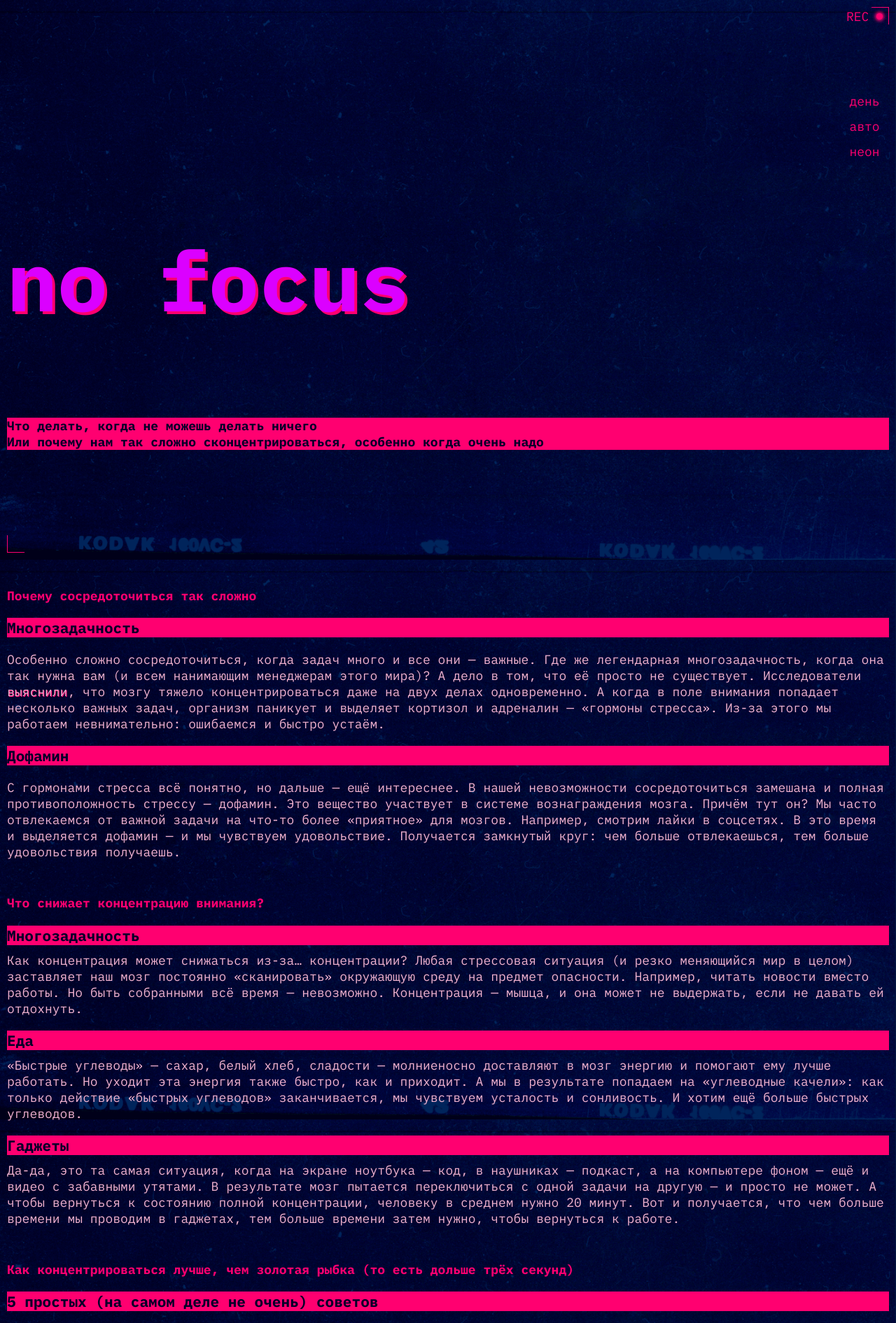
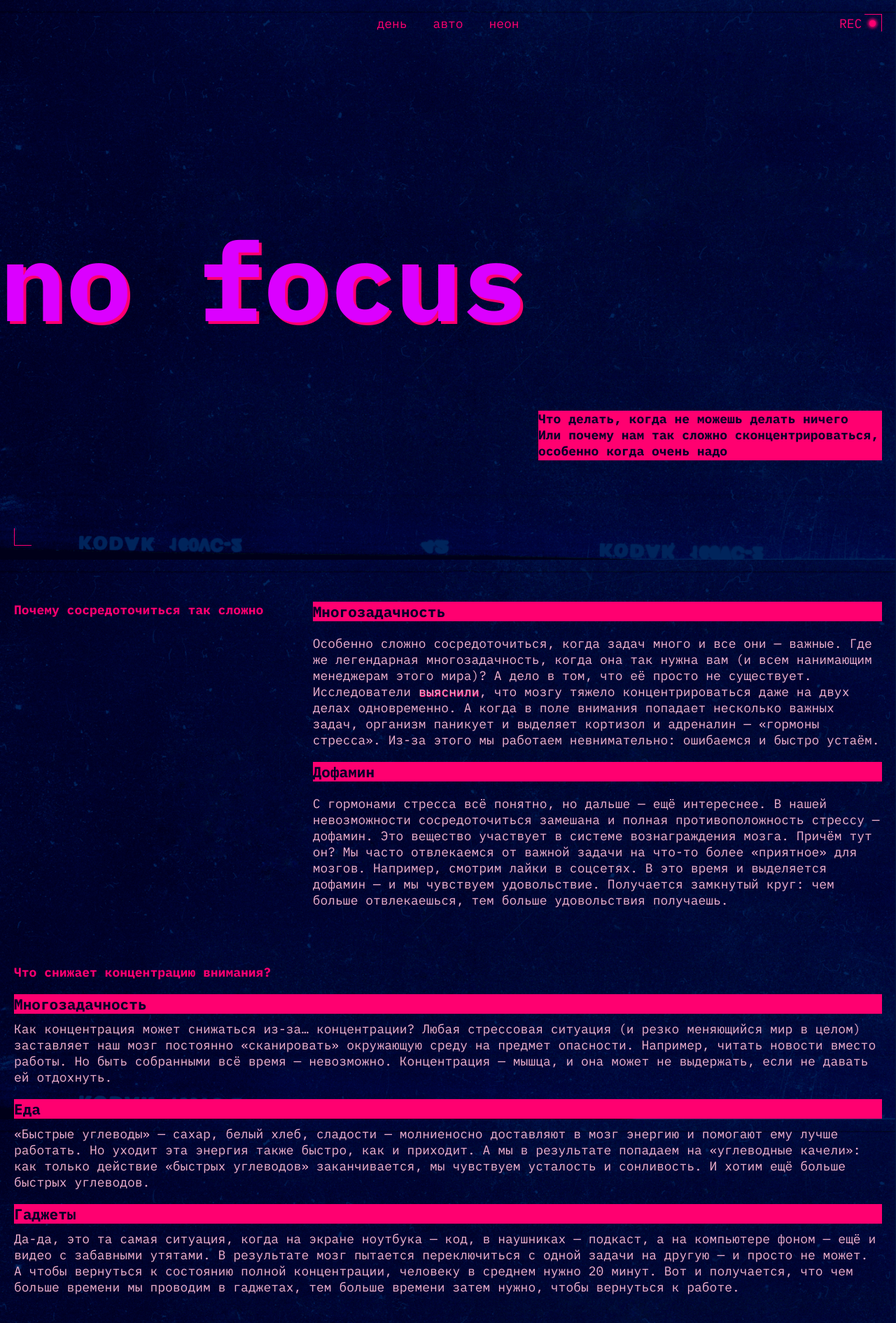
Before and after one commit to alekigsm/slozhno-sosredotochitsya-fd, a plain HTML site: page index.html in a window 1280 px wide. Shown: the top 1891 px of the page at 70% size. Drawn offline with Linux system fonts and the light colour scheme.

Commit message:
что успел вчера

```diff
--- a/index.html
+++ b/index.html
@@ -69,7 +69,7 @@
           Особенно сложно сосредоточиться, когда задач много и все они — важные.
            Где же легендарная многозадачность, когда она так нужна вам
            (и всем нанимающим менеджерам этого мира)? А дело в том, что её просто не существует.
-            Исследователи <a class="text-shadow" href="#">выяснили</a>, что мозгу тяжело концентрироваться даже на двух делах одновременно. А когда в поле внимания попадает несколько важных задач, организм паникует и выделяет кортизол
+            Исследователи <a class="text-shadow" href="https://www.dana.org/article/multicosts-of-multitasking/">выяснили</a>, что мозгу тяжело концентрироваться даже на двух делах одновременно. А когда в поле внимания попадает несколько важных задач, организм паникует и выделяет кортизол
            и адреналин — «гормоны стресса». Из-за этого мы работаем невнимательно: ошибаемся и быстро устаём.
         </p>
         </div>
@@ -89,8 +89,8 @@
       </section>
       <section class="main__section">
         <h2 class="main__title"> Что снижает концентрацию внимания?</h2>
-        <div class="main__section__card-special">
-          <div class="1">
+        <div class="main__section-special">
+          <div class="main__section__card-special">
           <h3 class="title-decor">Многозадачность</h3>
           <p class="main__content__card">
             Как концентрация может снижаться из-за… концентрации? Любая стрессовая ситуация
@@ -100,7 +100,7 @@
             Концентрация — мышца, и она может не выдержать, если не давать ей отдохнуть.
           </p>
         </div>
-        <div class="1">
+        <div class="main__section__card-special">
         <h3 class="title-decor">   Еда  </h3>
         <p class="main__content__card">
           «Быстрые углеводы» — сахар, белый хлеб, сладости — молниеносно
@@ -110,7 +110,7 @@
            «быстрых углеводов» заканчивается, мы чувствуем усталость и сонливость. И хотим ещё больше быстрых углеводов.
         </p>
       </div>
-      <div class="1">
+      <div class="main__section__card-special">
         <h3 class="title-decor"> Гаджеты</h3>
         <p class="main__content__card">
           Да-да, это та самая ситуация, когда на экране ноутбука — код, в наушниках — подкаст,
@@ -147,7 +147,7 @@
               <li class="main__section__card-item">
                 <h4 class="title-decor">Прогуляйтесь</h4>
             <p class="main__content__card">
-              Или даже пробегитесь. Лучше найти парк или лес: один эксперимент показал,
+              Или даже пробегитесь. Лучше найти парк или лес: один эксперимент <a class="text-shadow" href="https://www.sciencedirect.com/science/article/abs/pii/S0272494415000328">показал</a>,
               что созерцание природы повышает концентрацию, в то время как после просмотра
                 городских пейзажей она наоборот понижается. Можно совместить прогулку с
                 физическими упражнениями или бегом — так в мозг поступит ещё больше
@@ -174,7 +174,7 @@
         </div>
       </section>
       <section class="main__section">
-        <div class="main__section__card">
+        <div class="main__section__card main__section__card-special">
         <h3 class="title-decor">А можно в картинках?</h3>
           <div class="main__gallery">
             <img class="item_gallery" loading="lazy" src="./images/sunset.png" alt="свтит солнце">
--- a/styles/style.css
+++ b/styles/style.css
@@ -23,10 +23,10 @@
   inline-size: 100%;
   block-size: 100vh;
   color: var(--accent-color,#FF0070);
-  padding: 10px;
+  padding: var(--paddings, 10px);
 }
 
-.header::before {
+.decorated-zone::before {
   content: '';
   border-inline-end: 1px solid var(--accent-color,#FF0070);
   border-block-start: 1px solid var(--accent-color,#FF0070);
@@ -34,19 +34,19 @@
   inline-size: 25.0px;
   block-size: 25.0px;
   position: absolute;
-  top: 10px;
-  right: 10px;
+  top: var(--paddings, 10px);
+  right: var(--paddings, 10px);
 }
 
-.header::after {
+.decorated-zone::after {
   content: '';
   inline-size: 25.0px;
   block-size: 25.0px;
   border-inline-start: 1px solid var(--accent-color,#FF0070);
   border-block-end: 1px solid var(--accent-color,#FF0070);
   position: absolute;
-  bottom:10px;
-  left: 10px;
+  bottom: var(--paddings, 10px);
+  left: var(--paddings, 10px);
 }
 
 .header__theme-menu {
@@ -71,8 +71,8 @@
   inline-size: 52.0px;
   block-size: 26.0px;
   position: absolute;
-  top: 10px;
-  right: 19px;
+  top: var(--paddings, 10px);
+  right: calc(var(--paddings, 10px) + 9px);
   display: flex;
   justify-content: space-between;
   align-items: center;
@@ -116,8 +116,8 @@
 .main {
   display: grid;
   gap:50px;
-  padding-inline-start: 10px;
-  padding-inline-end: 10px;
+  padding-inline-start: var(--paddings, 10px);
+  padding-inline-end: var(--paddings, 10px);
 }
 
 .main__section {
@@ -129,13 +129,21 @@
   display: grid;
   gap: 10px;
 }
-.main__section__card-special {
+
+.main__section-special {
   display: grid;
+  grid-template-columns: 1fr;
+  grid-column: 1 / -1;
+  grid-row: 2 / auto;
   gap: 20px;
 }
 
 .main__content__card {
-  margin-block-start: 10px;
+  margin-block-start: var(--paddings, 10px);
+  }
+
+.main__section__card-special {
+    grid-column: 1 / -1;
   }
 
 .main__title {
@@ -152,7 +160,7 @@
 }
 
 .main__section__card-item {
-  margin-block-start: 10px;
+  margin-block-start: var(--paddings, 10px);
 }
 
 .text-shadow {
@@ -183,28 +191,106 @@ h4 {
   line-height: 100vh;
   block-size: 100%;
 }
-.footer::before {
-  content: '';
-  border-inline-end: 1px solid var(--accent-color,#FF0070);
-  border-block-start: 1px solid var(--accent-color,#FF0070);
-  justify-self: end;
-  inline-size: 25.0px;
-  block-size: 25.0px;
-  position: absolute;
-  top: 10px;
-  right: 10px;
-}
 
-.footer::after {
-  content: '';
-  inline-size: 25.0px;
-  block-size: 25.0px;
-  border-inline-start: 1px solid var(--accent-color,#FF0070);
-  border-block-end: 1px solid var(--accent-color,#FF0070);
-  position: absolute;
-  bottom:10px;
-  left: 10px;
-}
 .footer__title {
   text-shadow: 1px 1px 0 var(--accent-color,#FF0070);;
 }
+
+
+@media (width >= 768px) {
+  :root {
+    --paddings: 20px;
+  }
+  .page {
+    gap: 60px;
+  }
+  .header {
+    padding-inline-start: 0;
+  }
+  .header__content{
+    justify-self: end;
+    inline-size: 364px;
+    block-size: 117px;
+  }
+  .title {
+    font-size: clamp(7.5rem, 0.5625rem + 14.4531vw, 9.8125rem) ;
+  }
+  .main {
+    gap: 80px;
+  }
+
+.main__section {
+    grid-template-columns: 1fr 2fr;
+    grid-auto-rows: repeat(auto-fill, 1fr);
+}
+
+.main__section__card {
+  grid-column: 2 / auto;
+}
+
+.main__content__card {
+  margin-block-start: 10px;
+}
+
+.main__section-special {
+  grid-template-columns: repeat(3, 1fr);
+}
+
+.main__section__card-list {
+  gap: 10px;
+}
+.main__section__card-special {
+  grid-column: 1 / -1;
+}
+.main__gallery {
+  grid-template-columns: repeat(3, 1fr);
+  grid-template-rows: auto;
+}
+
+.item_gallery {
+  block-size: 100%;
+  object-fit: cover;
+}
+
+.item_gallery:nth-child(1) {
+  grid-column: 1 / span 2;
+  grid-row: 1 / 2;
+}
+.item_gallery:nth-child(2) {
+  grid-row: 1 / span 2;
+}
+.item_gallery:nth-child(3) {
+  grid-row: 2 / span 2;
+}
+.item_gallery:nth-child(4) {
+  /* и так по центру*/
+}
+.item_gallery:nth-child(5) {
+  grid-column: 2 / span 2;
+}
+}
+
+
+@media (width >= 1024px) {
+
+  .header__theme-menu {
+    justify-self: center;
+    align-self: start;
+    margin-inline-start: 20px;
+  }
+
+  .header__theme-menu-list {
+    grid-template-columns: repeat(3, 1fr);
+    grid-template-rows: 1fr;
+  }
+
+  .header__content{
+    justify-self: end;
+    inline-size: 491px;
+    block-size: 71px;
+  }
+
+  .main__section-special {
+    grid-template-columns: repeat(3, 1fr);
+  }
+}
--- a/styles/variables.css
+++ b/styles/variables.css
@@ -15,4 +15,5 @@
   --font-weight-bold:700;
   --font-style:normal;
   --line-height:23.4px;
+  --paddings:10px;
 }
```
